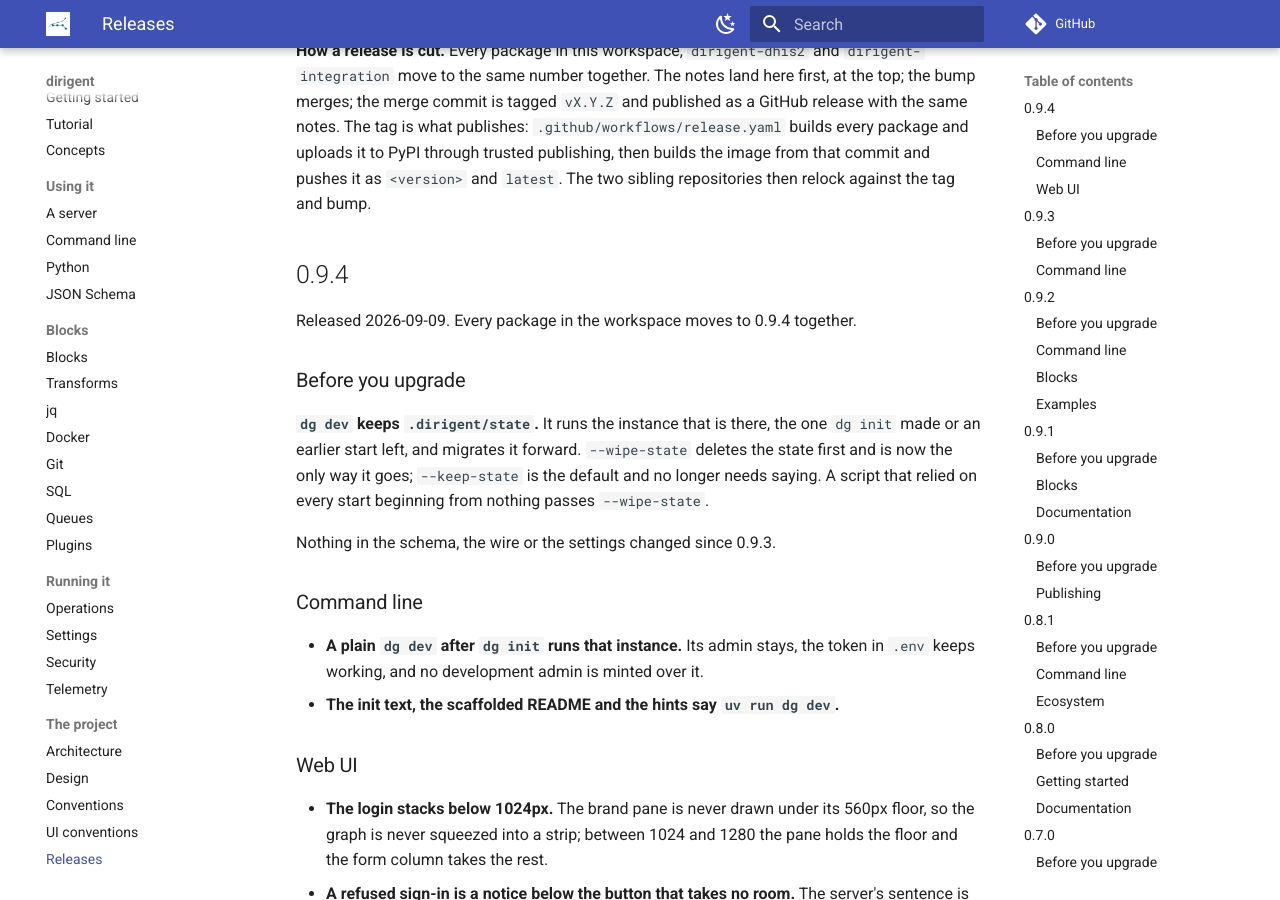
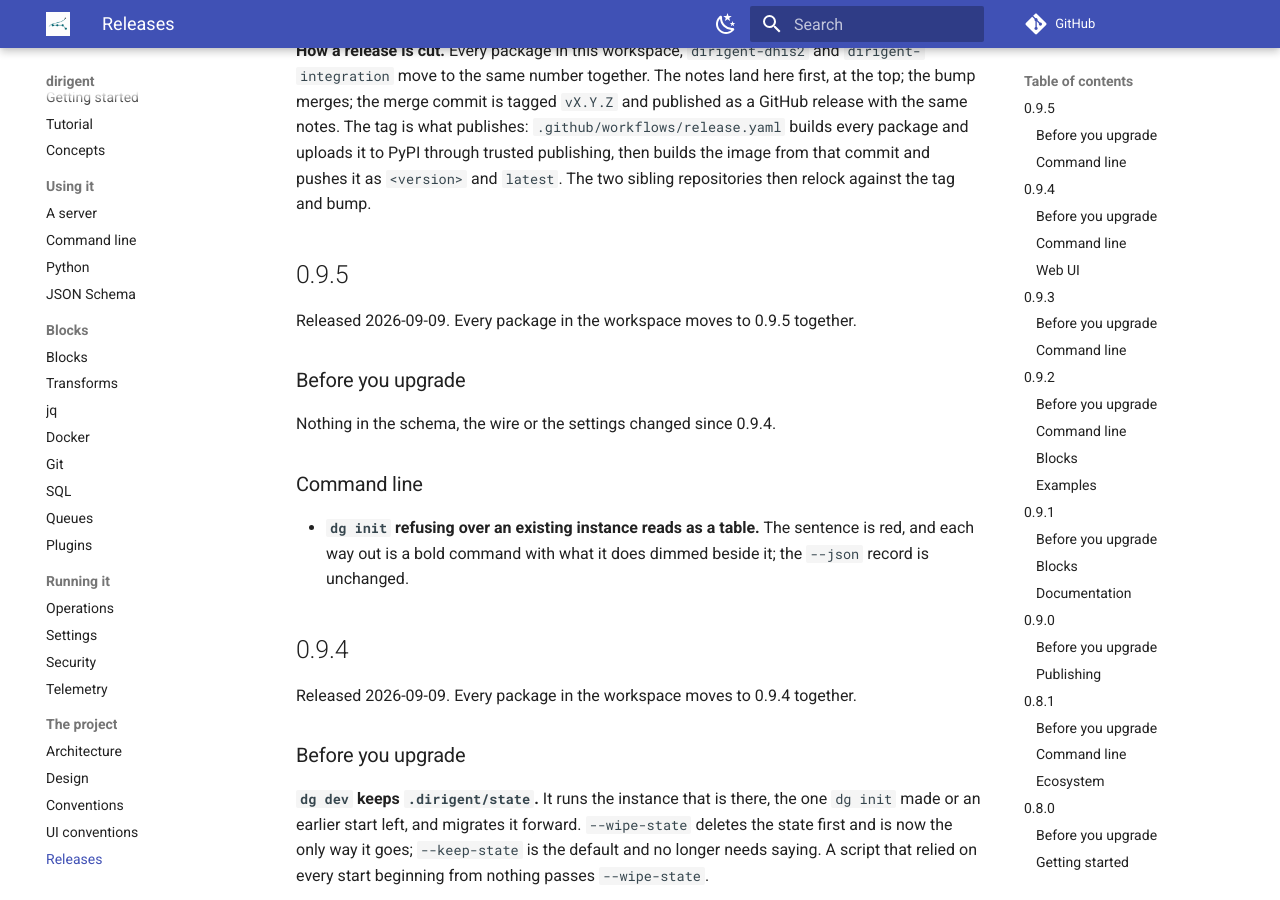
Before and after one commit to winterop-com/dirigent, an MkDocs documentation site: the page built from docs/releases.md, in a window 1280 px wide and 900 px high, scrolled down 302 px. Built offline with MkDocs 1.6.1 and Material for MkDocs 9.7.7, drawn with Linux system fonts in a browser that asks for light colours; comment, search, counter and statistics services are not loaded.

Commit message:
chore: release 0.9.5

```diff
--- a/docs/releases.md
+++ b/docs/releases.md
@@ -14,6 +14,20 @@
 package and uploads it to PyPI through trusted publishing, then builds the image from that
 commit and pushes it as `<version>` and `latest`. The two sibling repositories then relock
 against the tag and bump.
+
+## 0.9.5
+
+Released 2026-09-09. Every package in the workspace moves to 0.9.5 together.
+
+### Before you upgrade
+
+Nothing in the schema, the wire or the settings changed since 0.9.4.
+
+### Command line
+
+- **`dg init` refusing over an existing instance reads as a table.** The sentence is red, and
+  each way out is a bold command with what it does dimmed beside it; the `--json` record is
+  unchanged.
 
 ## 0.9.4
 
```
Also changed, not shown: 13 other files.
